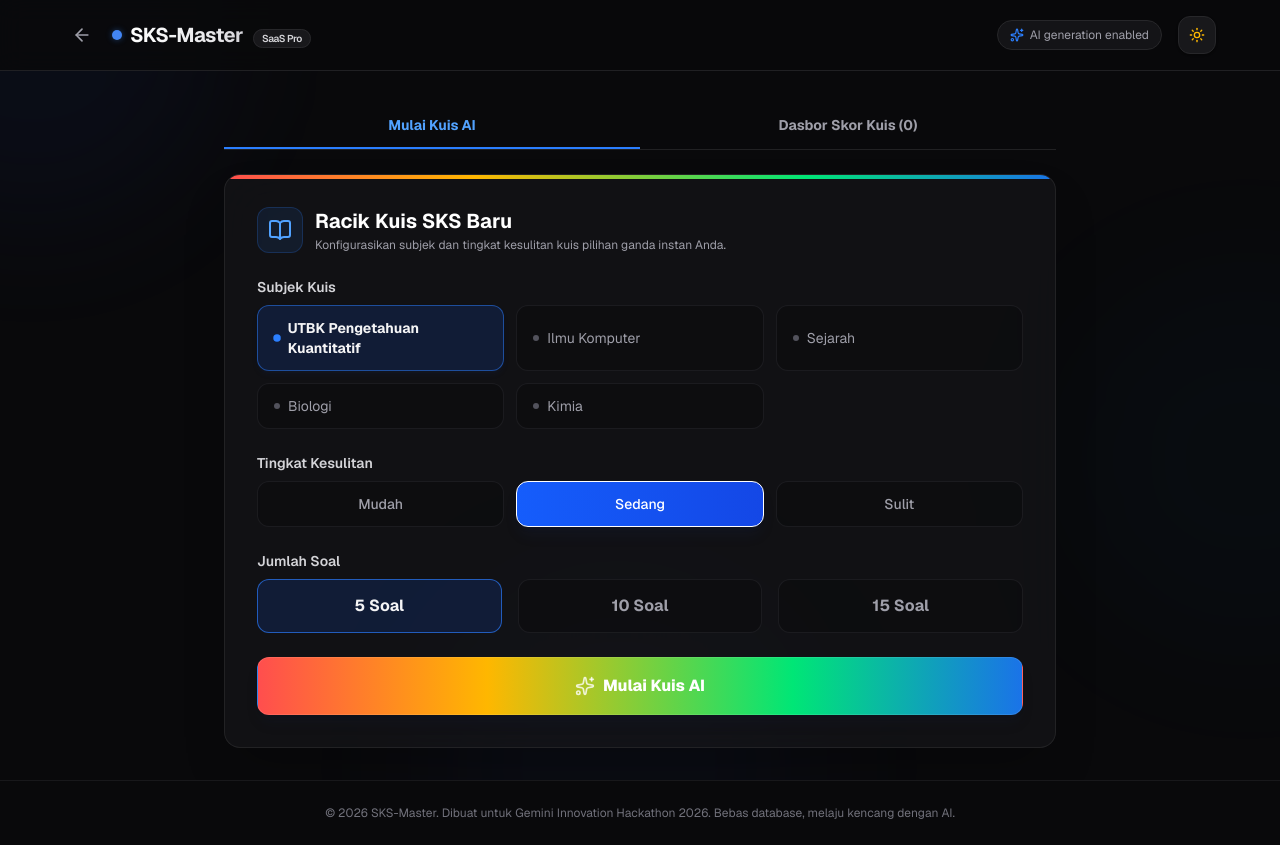
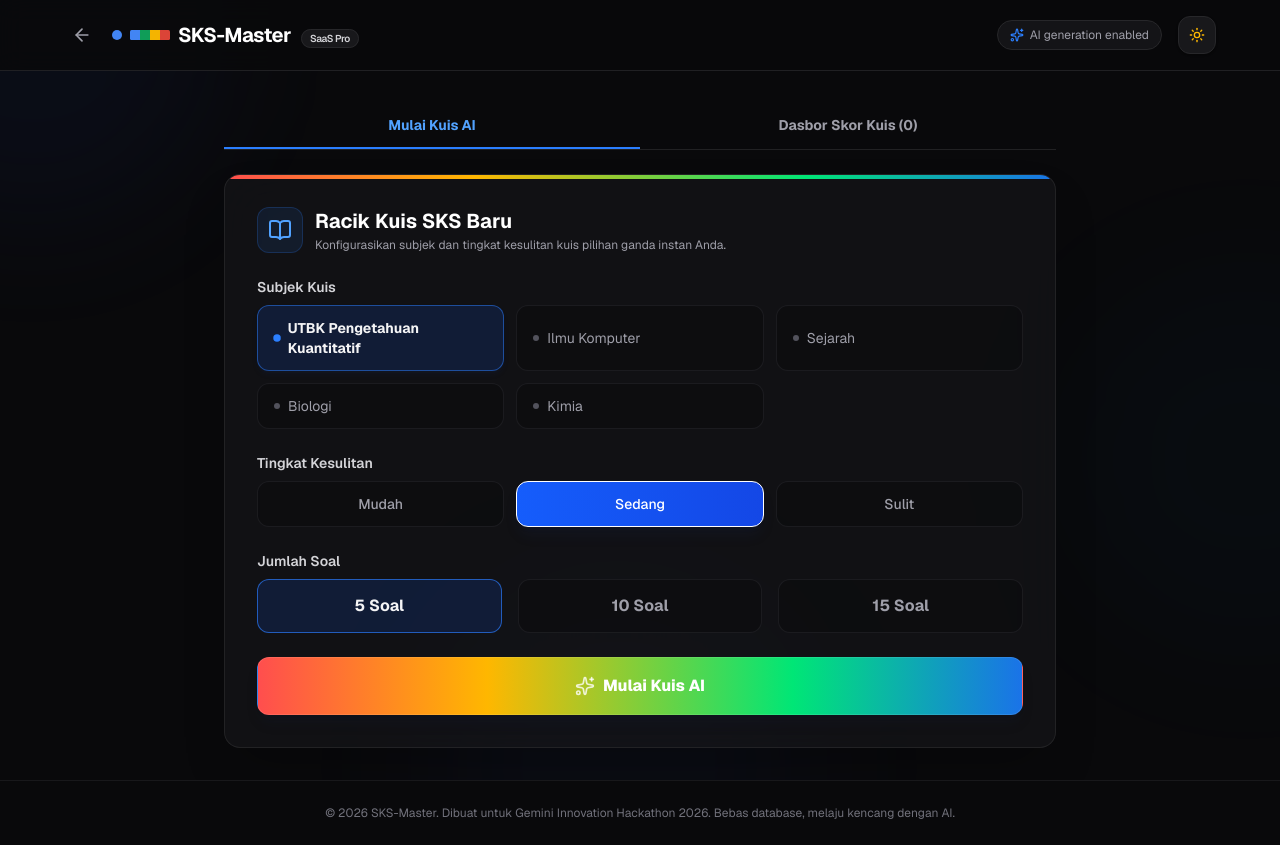
Before and after one commit to usamah-io/Hekaton-Gemini2026, a Next.js app: page /dashboard in a window 1280 px wide. Built offline with nearby package versions, Linux system fonts and the light colour scheme.

Commit message:
push lagi

```diff
--- a/app/dashboard/page.js
+++ b/app/dashboard/page.js
@@ -537,9 +537,16 @@
               </button>
             )}
             <div className="flex items-center gap-2">
-              <span className="w-2.5 h-2.5 rounded-full bg-[#4285F4] shadow-[0_0_6px_rgba(66,133,244,0.4)]"></span>
-              <h1 className={`text-xl font-bold tracking-tight bg-gradient-to-r bg-clip-text text-transparent transition-colors duration-300 ${
-                theme === 'dark' ? 'from-white via-zinc-200 to-zinc-400' : 'from-zinc-950 via-zinc-800 to-zinc-600'
+              {/* Minimalist Logo */}
+              <span className="w-2.5 h-2.5 rounded-full bg-[#4285F4] shrink-0"></span>
+              <div className="flex h-2.5 rounded-[1.5px] overflow-hidden shrink-0">
+                <span className="w-2.5 h-full bg-[#4285F4]"></span>
+                <span className="w-2.5 h-full bg-[#0F9D58]"></span>
+                <span className="w-2.5 h-full bg-[#F4B400]"></span>
+                <span className="w-2.5 h-full bg-[#DB4437]"></span>
+              </div>
+              <h1 className={`text-xl font-bold tracking-tight transition-colors duration-300 ${
+                theme === 'dark' ? 'text-white' : 'text-zinc-900'
               }`}>
                 SKS-Master <span className={`text-[10px] font-semibold px-2 py-0.5 rounded-full ml-1.5 border ${
                   theme === 'dark' ? 'bg-zinc-900 border-zinc-800 text-zinc-300' : 'bg-zinc-101 border-zinc-250 text-zinc-700'
--- a/app/page.js
+++ b/app/page.js
@@ -96,9 +96,16 @@
       }`}>
         <div className="max-w-6xl mx-auto w-full flex items-center justify-between">
           <div className="flex items-center gap-2">
-            <span className="w-2.5 h-2.5 rounded-full bg-[#4285F4] shadow-[0_0_8px_rgba(66,133,244,0.5)]"></span>
-            <span className={`font-bold text-lg tracking-tight bg-gradient-to-r bg-clip-text text-transparent transition-colors duration-300 ${
-              theme === 'dark' ? 'from-white to-zinc-400' : 'from-zinc-950 to-zinc-700'
+            {/* Minimalist Logo */}
+            <span className="w-2.5 h-2.5 rounded-full bg-[#4285F4] shrink-0"></span>
+            <div className="flex h-2.5 rounded-[1.5px] overflow-hidden shrink-0">
+              <span className="w-2.5 h-full bg-[#4285F4]"></span>
+              <span className="w-2.5 h-full bg-[#0F9D58]"></span>
+              <span className="w-2.5 h-full bg-[#F4B400]"></span>
+              <span className="w-2.5 h-full bg-[#DB4437]"></span>
+            </div>
+            <span className={`font-bold text-lg tracking-tight transition-colors duration-300 ${
+              theme === 'dark' ? 'text-white' : 'text-zinc-900'
             }`}>
               SKS-Master
             </span>
```
Also changed, not shown: app/icon.svg (added).
